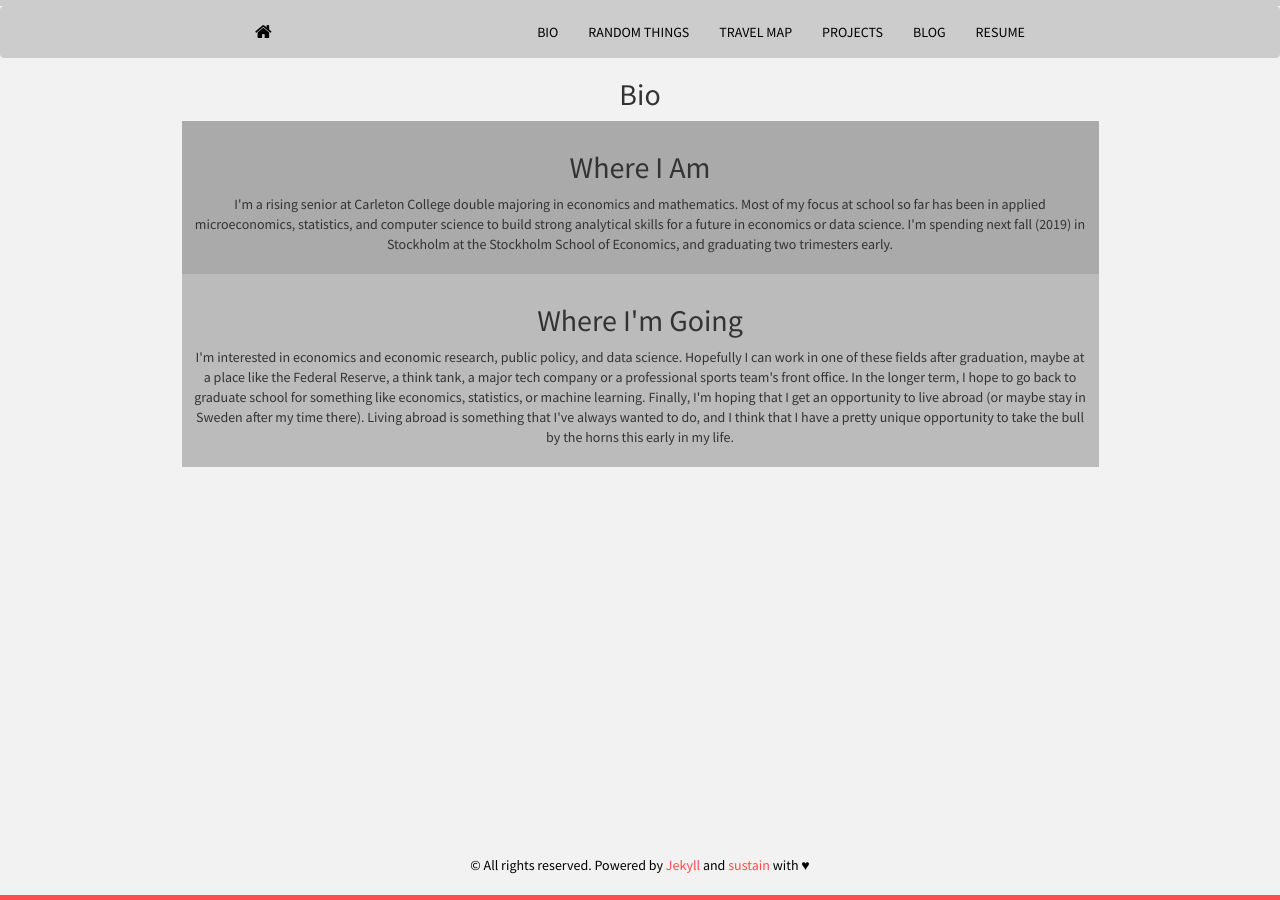
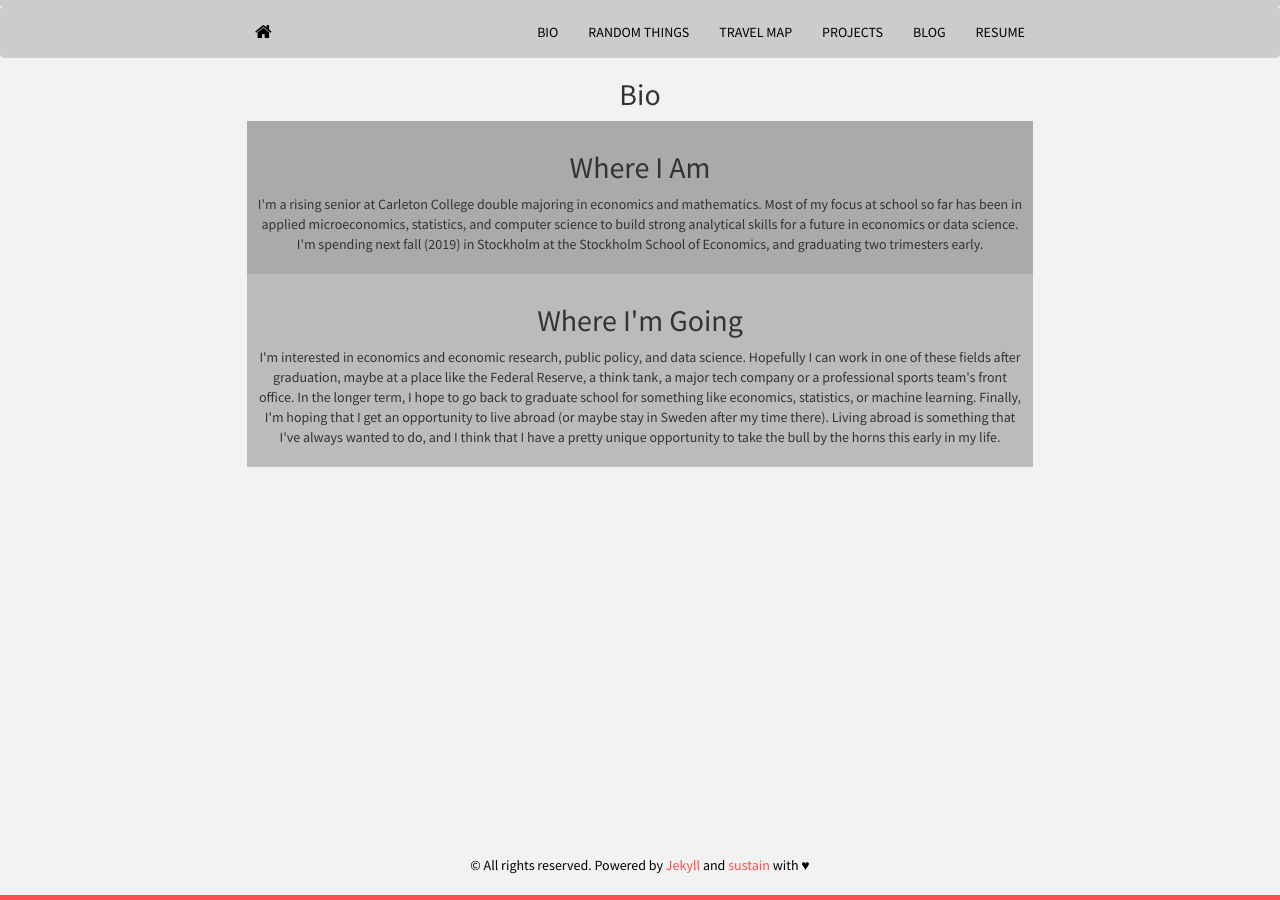
Before and after one commit to mrkaye97/mrkaye97.github.io, a Jekyll site: the page built from bio.html, in a window 1280 px wide. Built offline with Jekyll 4.4.1, drawn with Linux system fonts in a browser that asks for light colours; nearby versions of some CDN libraries.

Commit message:
Update bio.html

```diff
--- a/bio.html
+++ b/bio.html
@@ -24,7 +24,7 @@ Title: Bio
 /* Create two equal columns that floats next to each other */
 .column {
   float: center;
-  width: 70%;
+  width: 60%;
   padding: 10px;
 }
 
@@ -36,7 +36,7 @@ Title: Bio
 }
 
 /* Responsive layout - makes the two columns stack on top of each other instead of next to each other */
-@media screen and (max-width: 600px) {
+@media screen and (max-width: 500px) {
   .column {
     width: 60%;
   }
```
